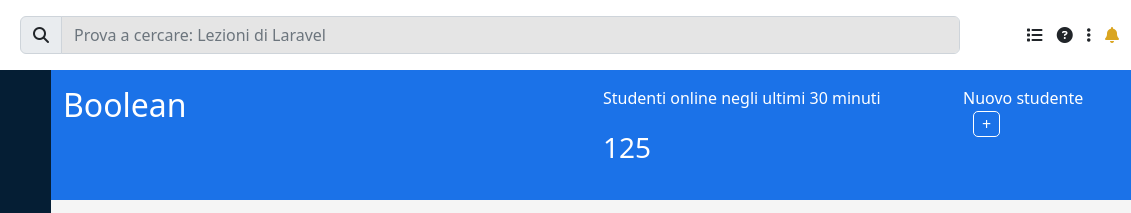
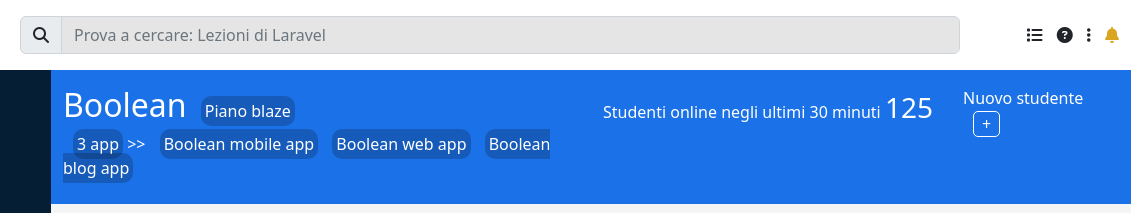
Before and after one commit to bettercallpaul07/html-css-bootstrap-dashboard, a plain HTML site: page index.html in a window 1280 px wide. Shown: the top 213 px of the page, 149-1280 px from the left. Drawn offline with nearby package versions, Linux system fonts and the light colour scheme.

Commit message:
aggiunti bottoni header

```diff
--- a/css/style.css
+++ b/css/style.css
@@ -62,6 +62,8 @@
 .todocard {
     border: 1px solid grey;
 }
+
+
 
 
 #stats-img > img {
@@ -150,9 +152,20 @@
 
 }
 
-#stats {
+/* #stats {
     padding-bottom: 10px;
     padding-top: 10px;
     border: 1px solid lightgray;
     background-color: white;
+} */
+
+.classroom-h h2,p {
+    display: inline;
 }
+
+.classroom-h p, .botton-header {
+    margin-left: 10px;
+    background-color: rgba(0, 0, 0, 0.2);
+    border-radius: 10px;
+    padding: 4px;
+}
--- a/index.html
+++ b/index.html
@@ -89,7 +89,17 @@
                     <div class="container-fluid">
                         <div class="row">
                             <div class="col-12 col-sm-4 col-lg-6 py-3">
-                                <h2>Boolean</h2>
+                                <div class="classroom-h">
+                                    <h2>Boolean</h2>
+                                    <p>Piano blaze</p>
+                                </div>
+                                <div class="py-2">
+                                    <p class="botton-header">3 app</p>
+                                    <p>>></p>
+                                    <p class="botton-header">Boolean mobile app</p>
+                                    <p class="botton-header">Boolean web app</p>
+                                    <p class="botton-header">Boolean blog app</p>
+                                </div>
                             </div>
                             <div class="col-12 col-sm-4 col-lg-4 py-3">
                                 <p>Studenti online negli ultimi 30 minuti</p>
@@ -111,7 +121,7 @@
                 <section>
                     <div class="container-fluid">
                         <div class="row">
-                            <div class="col-8 pb-4">
+                            <div class="col-8 pb-4" id="next-class">
                                 <div class="panel panel-default my-3">
                                     <div class="panel-heading fs-5 p-2">Prossime Classi</div>
                                     <div class="panel-body my-2 p-3">
@@ -267,7 +277,6 @@
                                                 <td>
                                                     <i class="fa-solid fa-pencil icon-tab"></i>
                                                     <i class="fa-solid fa-trash icon-tab"></i>
-
                                                 </td>
                                               </tr>
                                             </tbody>
@@ -312,7 +321,7 @@
                                   </div>
                             </div>
 
-                            <div class="col-8 pb-4">
+                            <div class="col-8 pb-4" id="faq">
                                 <div class="panel panel-default my-3">
                                 <div class="panel-heading fs-5 p-2">F.A.Q.</div>
                                     <div class="panel-body my-2 p-3">
@@ -352,6 +361,7 @@
                                   </div>
 
                             </div>
+
                             <div class="col-4 pb-4" id="stats">
                                 <div class="card" style="width: 100%">
                                     <img src="img/stats.jpeg" class="card-img-top" alt="...">
@@ -367,6 +377,7 @@
                                     </div>
                                   </div>
                             </div>
+
                         </div>
 
                     </div>
```
